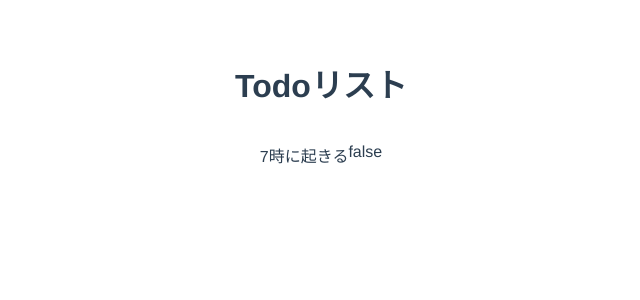
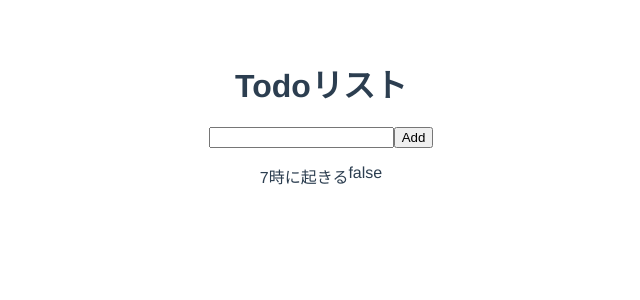
Before and after one commit to watsuyo/vue-sample-todo-app, a Vue app: page / in a window 1280 px wide. Shown: the top 300 px of the page, without its empty margins (319-959 px from the left). Built offline with nearby package versions, Linux system fonts and the light colour scheme.

Commit message:
todoItem追加機能を実装

```diff
--- /dev/null
+++ b/src/components/TodoItemForm.vue
@@ -0,0 +1,23 @@
+<template>
+  <div>
+    <input type="text" v-model="newTodoItem" />
+    <button @click="addTodoItem">Add</button>
+  </div>
+</template>
+
+<script lang="ts">
+import Vue from 'vue'
+export default Vue.extend({
+  data() {
+    return {
+      newTodoItem: ''
+    }
+  },
+  methods: {
+    addTodoItem() {
+      this.$emit('addtodoitem', this.newTodoItem)
+      this.newTodoItem = ''
+    }
+  }
+})
+</script>
--- a/src/views/Index.vue
+++ b/src/views/Index.vue
@@ -1,16 +1,19 @@
 <template>
   <div>
     <h1>Todoリスト</h1>
+    <TodoItemForm @addtodoitem="addTodoItem($event)"></TodoItemForm>
     <TodoItemList class="todo-item-list" :todoList="todoList" />
   </div>
 </template>
 
 <script>
 import TodoItemList from '@/components/TodoItemList.vue'
+import TodoItemForm from '@/components/TodoItemForm.vue'
 
 export default {
   components: {
-    TodoItemList
+    TodoItemList,
+    TodoItemForm
   },
 
   data() {
@@ -23,6 +26,17 @@ export default {
           createdAt: new Date()
         }
       ]
+    }
+  },
+  methods: {
+    addTodoItem(todoItem) {
+      const newTodoItem = {
+        uid: 'bp0m4jl4a08',
+        title: todoItem,
+        isDone: false,
+        createdAt: new Date()
+      }
+      this.todoList.push(newTodoItem)
     }
   }
 }
```
Also changed, not shown: 1 other file (tests, documents, lock files or other folders).
